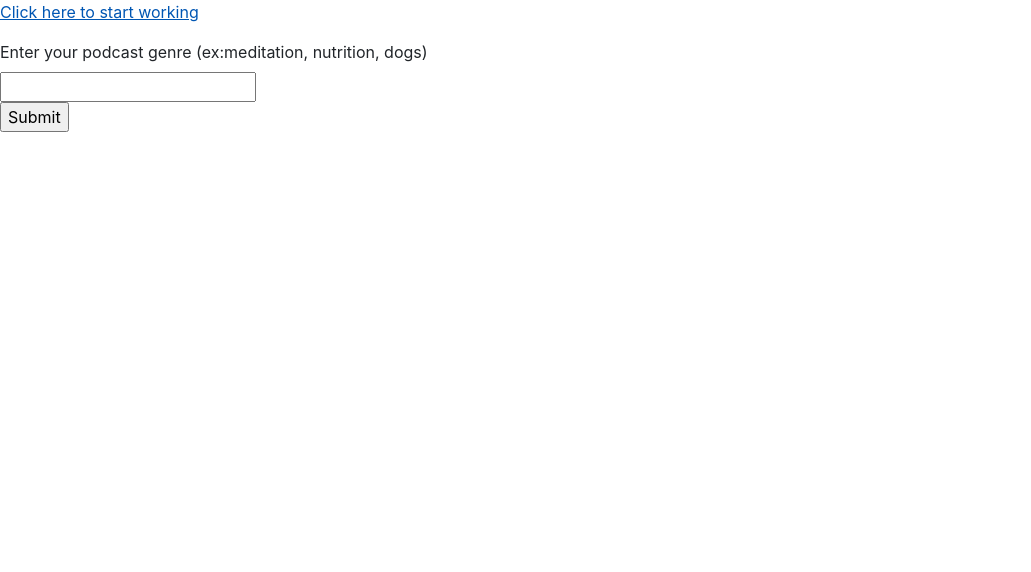
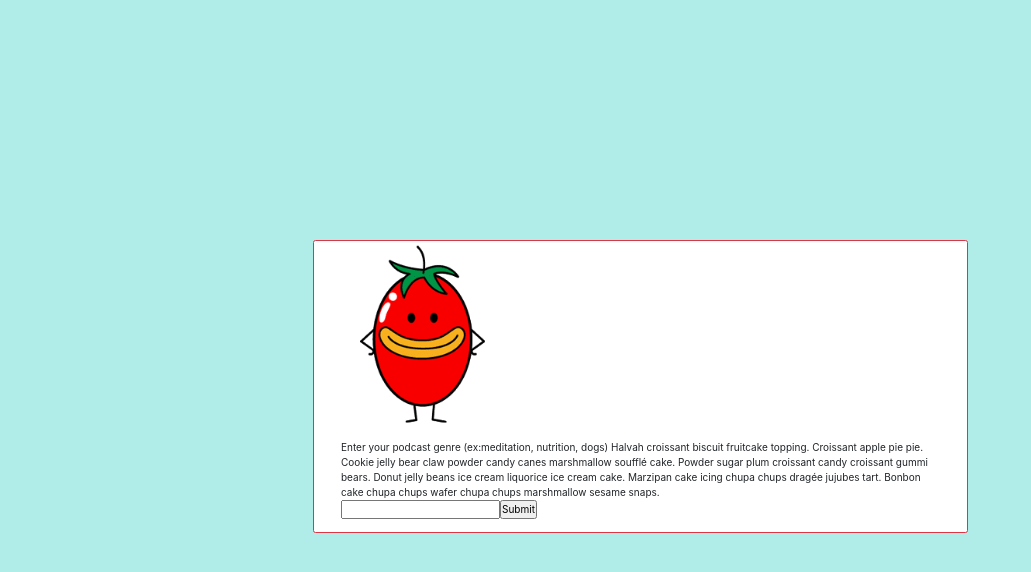
Before and after one commit to alexiscameronfrankel/foodiefocus, a React (Create React App) app in the folder foodiefocus/npm-demo-pkg/foodiefocus/: page / in a window 1280 px wide. Shown: the top 572 px of the page, without its empty margins (0-1031 px from the left). Built offline with nearby package versions, Linux system fonts and the light colour scheme.

Commit message:
working on styling homepage

```diff
--- a/foodiefocus/npm-demo-pkg/foodiefocus/src/App.css
+++ b/foodiefocus/npm-demo-pkg/foodiefocus/src/App.css
@@ -45,3 +45,9 @@
  .audioStyle {
    width:100%;
  }
+
+ .home_container{
+  margin: auto;
+  position: relative;
+  top:30vh;
+}
--- a/foodiefocus/npm-demo-pkg/foodiefocus/src/components/Home.js
+++ b/foodiefocus/npm-demo-pkg/foodiefocus/src/components/Home.js
@@ -1,7 +1,6 @@
 import React, { Component } from 'react';
-import {
-    Link
-  } from "react-router-dom";
+import {Link} from "react-router-dom";
+import Card from 'react-bootstrap/Card';
 
 
 class Home extends Component {
@@ -41,19 +40,26 @@ class Home extends Component {
     render() {
         return (
             <div>
-                 <Link to="/maintimer">
-                    <p>Click here to start working</p>
+                <div className="row d-flex justify-content-center">
+                <Card className="home_container col-sm-6 " border="danger" style={{ width: '50%'}}>
+                    <Card.Img variant="top" src="./tomatoman.png" style={{ width: '30%'}}/>
+                    <Card.Body>
+                        Enter your podcast genre (ex:meditation, nutrition, dogs)
+                        Halvah croissant biscuit fruitcake topping. Croissant apple pie pie. Cookie jelly bear claw powder candy canes marshmallow soufflé cake. Powder sugar plum croissant candy croissant gummi bears. Donut jelly beans ice cream liquorice ice cream cake. Marzipan cake icing chupa chups dragée jujubes tart. Bonbon cake chupa chups wafer chupa chups marshmallow sesame snaps.
+                        <form onSubmit={this.submitting} className="home-main">
+                    {/* <label className="home-main_text">
+                    </label> */}
+                    {/* <div> */}
+                        <input type="text" id="fname" name="name" onChange={this.handlePersonTyping} className="home-main_input"/>
 
+                        <Link to="/maintimer"><input type="submit" value="Submit" className="home-main_submit"/> </Link>
 
-                </Link>
+                    {/* </div> */}
+                </form>
+                    </Card.Body>
+                </Card>
 
-
-
-                <form onSubmit={this.submitting}>
-                <label>Enter your podcast genre (ex:meditation, nutrition, dogs)</label><br/>
-                <input type="text" id="fname" name="name" onChange={this.handlePersonTyping}/><br/>
-                <input type="submit" value="Submit"/>
-                </form>
+                </div>
             </div>
         );
     }
--- a/foodiefocus/npm-demo-pkg/foodiefocus/src/index.css
+++ b/foodiefocus/npm-demo-pkg/foodiefocus/src/index.css
@@ -1,13 +1,23 @@
+* {
+  margin: 0;
+  padding: 0;
+  box-sizing: border-box;
+}
+html{
+  font-size: 62.5%;
+}
 body {
-  margin: 0;
   font-family: -apple-system, BlinkMacSystemFont, 'Segoe UI', 'Roboto', 'Oxygen',
     'Ubuntu', 'Cantarell', 'Fira Sans', 'Droid Sans', 'Helvetica Neue',
     sans-serif;
+  background-color:  #B1EDE8;
   -webkit-font-smoothing: antialiased;
   -moz-osx-font-smoothing: grayscale;
 }
 
-code {
-  font-family: source-code-pro, Menlo, Monaco, Consolas, 'Courier New',
-    monospace;
-}
+
+
+
+
+/* HERES YOUR COLOR SCHEME
+ff6978-fffcf9-b1ede8-6d435a-352d39 */
--- a/foodiefocus/npm-demo-pkg/foodiefocus/src/index.js
+++ b/foodiefocus/npm-demo-pkg/foodiefocus/src/index.js
@@ -1,9 +1,9 @@
 import React from 'react';
 import ReactDOM from 'react-dom';
-import './index.css';
 import App from './App';
 import * as serviceWorker from './serviceWorker';
 import 'bootstrap/dist/css/bootstrap.min.css';
+import './index.css';
 import { BrowserRouter } from 'react-router-dom';
 
 
```
Also changed, not shown: foodiefocus/npm-demo-pkg/foodiefocus/public/tomatoman.png (added).
